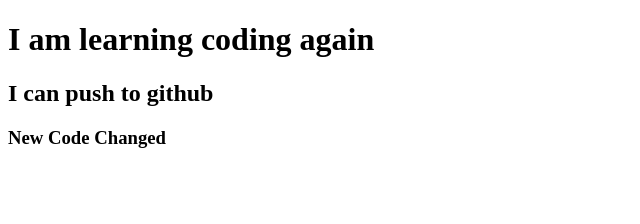
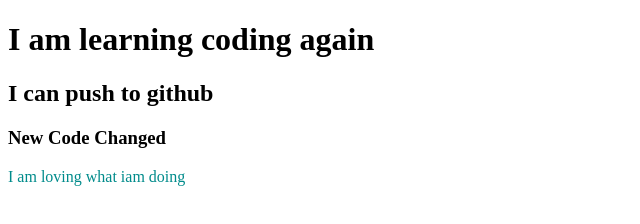
Before and after one commit to rehnumahasan007/my-second-repo, a plain HTML site: page index.html in a window 1280 px wide. Shown: the whole page, without its empty margins (0-640 px from the left). Drawn offline with Linux system fonts and the light colour scheme.

```diff
--- a/index.html
+++ b/index.html
@@ -11,5 +11,6 @@
     <h1>I am learning coding again</h1>
     <h2>I can push to  github</h2>
     <h3>New Code Changed</h3>
+    <p>I am loving what iam doing</p>
 </body>
 </html>
```
